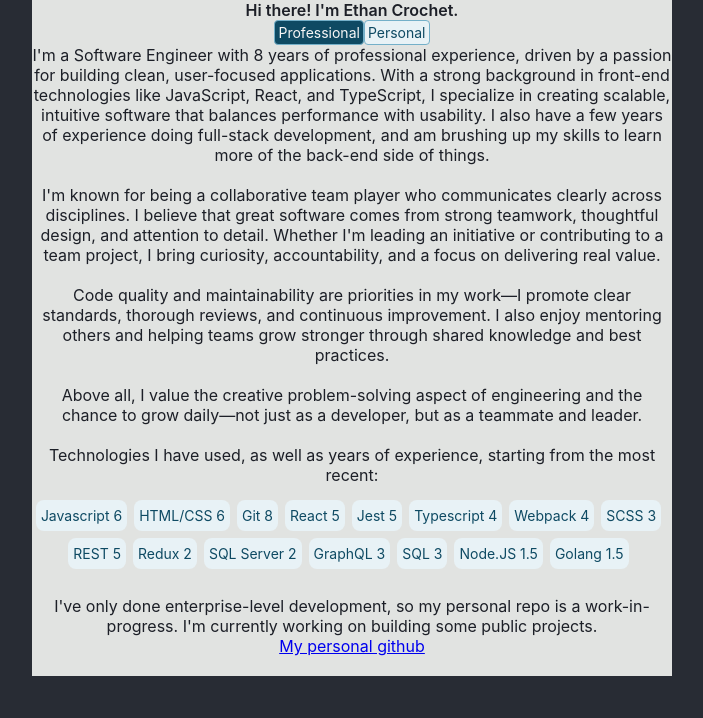
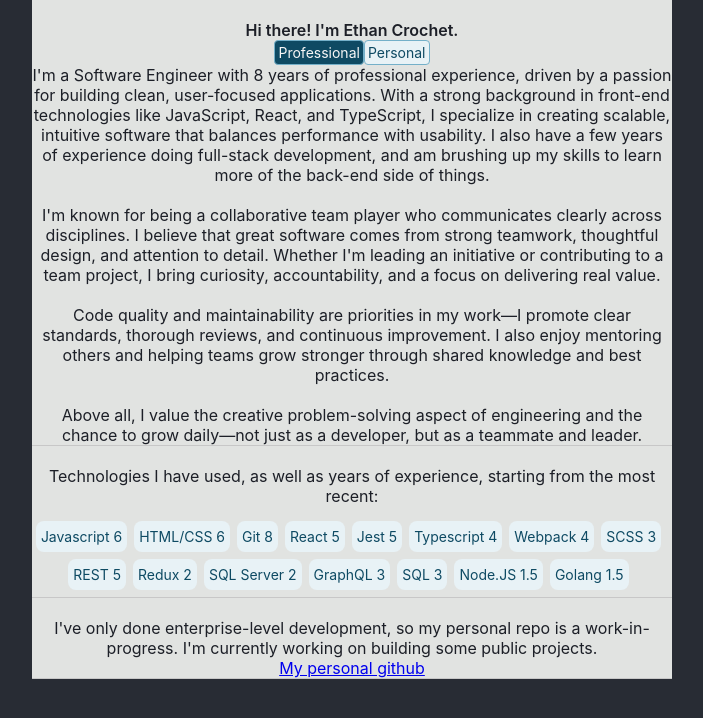
Before and after one commit to olwatshisface/personal-website, a React (Create React App) app: page / in a window 1280 px wide. Shown: the top 718 px of the page, without its empty margins (288-991 px from the left). Built offline with nearby package versions, Linux system fonts and the light colour scheme.

Commit message:
add a border between sections

```diff
--- a/src/App.css
+++ b/src/App.css
@@ -38,7 +38,8 @@
 }
 
 div.section {
-  padding-bottom: 20px;
+  padding-top: 20px;
+  border-bottom: 1px solid #c7c7c7;
 }
 
 .mainContent {
--- a/src/components/AboutMeSection/AboutMeSection.tsx
+++ b/src/components/AboutMeSection/AboutMeSection.tsx
@@ -12,7 +12,7 @@ Above all, I value the creative problem-solving aspect of engineering and the ch
   // TODO: perhaps steam integration for a currently playing section? maybe something like goodreads for currently reading?
   const personalIntroductionBodyText = `I'm an avid gamer. My primary platform is PC, but I also have a PS5 to play with my friends. I generally prefer single-player games (I'm always a sucker for a good story). Having said that, I'll play anything. If you've heard of a major game release, I've almost certainly played it. That also includes whichever Battle Royale or shooter my friends are playing. Right now it's Call Of Duty Warzone.
   My other primary hobby is reading. I don't do it as often as I would like, if I'm being honest, but once I'm hooked, I'll do nothing but read until I've consumed the entire book/series.
-  This is less of a hobby and more of just something I do as part of my daily routine, but I enjoy going to the gym quite a bit, I lift 6 days a week. It's mostly just to keep myself in some semblance on decent shape `;
+  This is less of a hobby and more of just something I do as part of my daily routine, but I enjoy going to the gym quite a bit, I lift 6 days a week. It's mostly just to keep myself in some semblance of decent shape `;
 
   const selectButtonOptions = ["Professional", "Personal"];
 
@@ -35,9 +35,7 @@ Above all, I value the creative problem-solving aspect of engineering and the ch
         checked={isToggled}
         onChange={(e) => setIsToggled(e.value)}
       /> */}
-      <div
-        className={`${classes.aboutMeBody} animate__animated animate__bounce`}
-      >
+      <div className={classes.aboutMeBody}>
         {selectedOption === selectButtonOptions[0]
           ? professionalIntroductionBodyText
           : personalIntroductionBodyText}
```
